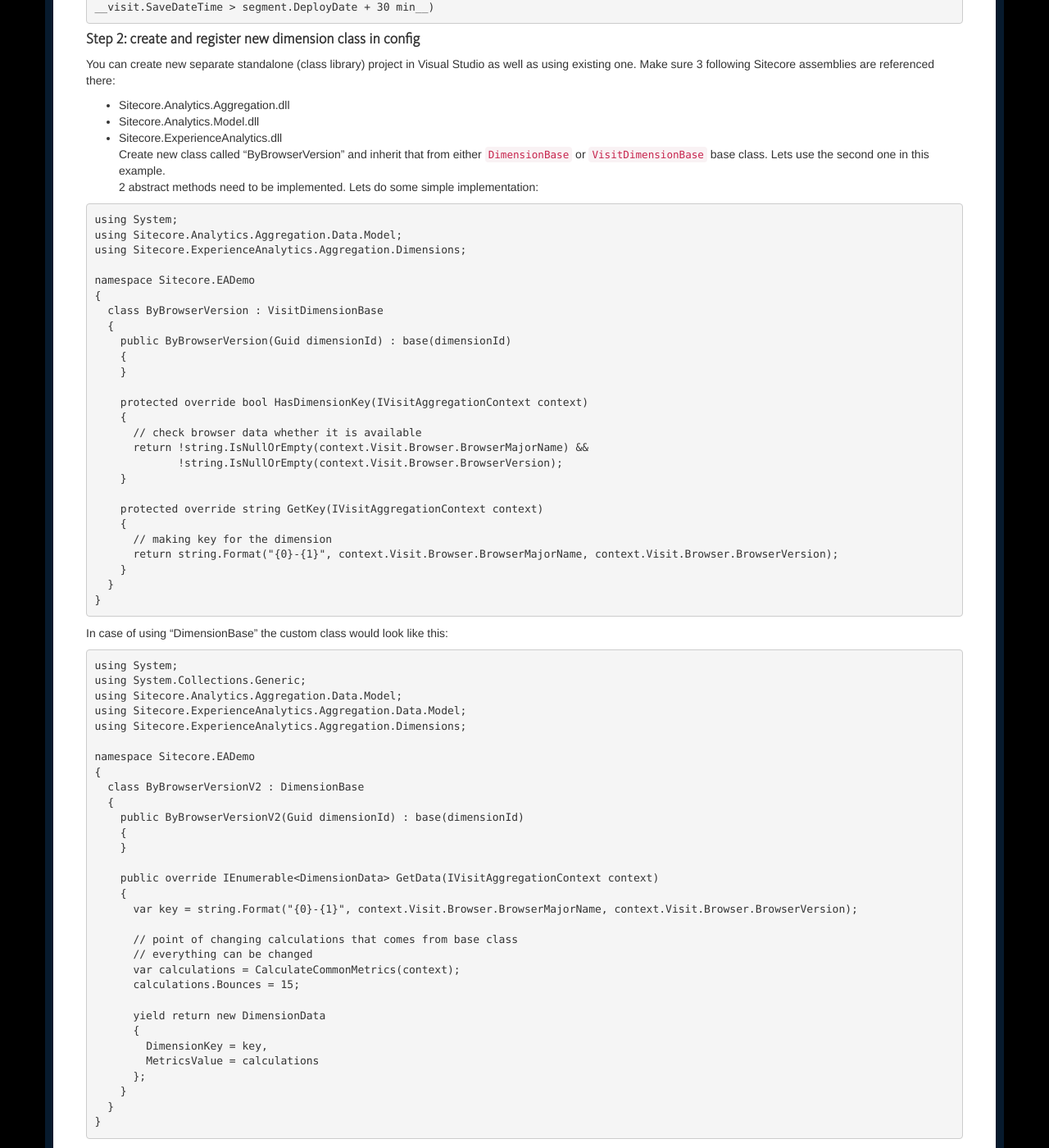
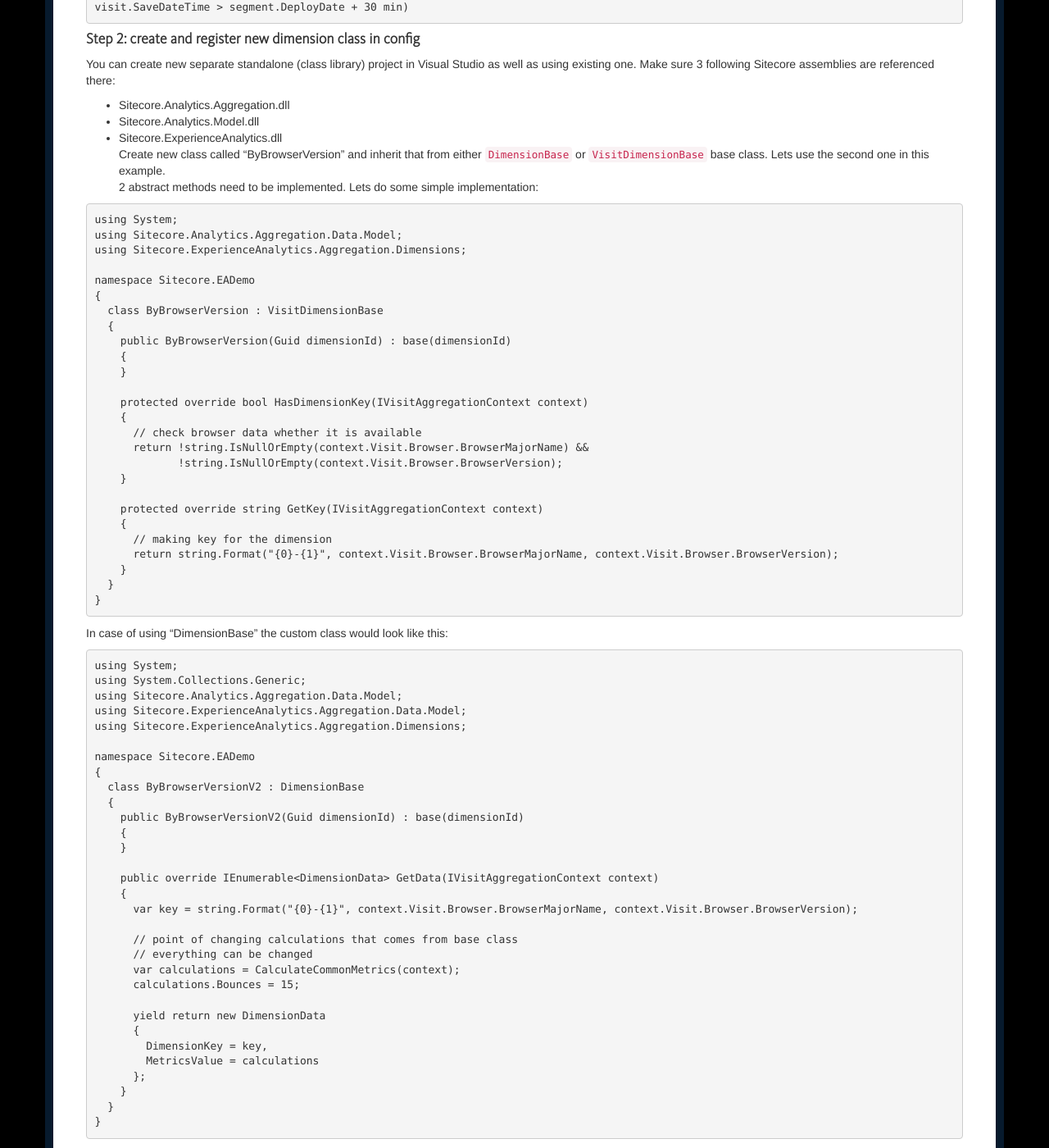
Before and after one commit to Sitecore-Community/docs, a Jekyll site: the page built from documentation/xDB/Extending Experience Analytics reports/index.md, in a window 1280 px wide and 1400 px high, scrolled down 2990 px. Shown: the whole window at 82% size. Built offline with Jekyll 4.4.1, drawn with Linux system fonts in a browser that asks for light colours; nearby versions of some CDN libraries; some of the changed text lies outside the part shown.

Commit message:
fixing code snippets

````diff
--- a/documentation/xDB/Extending Experience Analytics reports/index.md
+++ b/documentation/xDB/Extending Experience Analytics reports/index.md
@@ -25,7 +25,7 @@
 Update "DeployDate" field value of that record in DB to some older value (minimum 30 min. less) in order to make xDB processing data. The reason, visit will be processed by the segment if:
 
 ```
-__visit.SaveDateTime > segment.DeployDate + 30 min__)
+visit.SaveDateTime > segment.DeployDate + 30 min)
 ```
 
 #### Step 2: create and register new dimension class in config
@@ -37,7 +37,7 @@
 Create new class called "ByBrowserVersion" and inherit that from either `DimensionBase` or `VisitDimensionBase` base class. Lets use the second one in this example.
 2 abstract methods need to be implemented. Lets do some simple implementation:
 
-```
+```csharp
 using System;
 using Sitecore.Analytics.Aggregation.Data.Model;
 using Sitecore.ExperienceAnalytics.Aggregation.Dimensions;
@@ -68,7 +68,7 @@
 
 In case of using "DimensionBase" the custom class would look like this:
 
-```
+```csharp
 using System;
 using System.Collections.Generic;
 using Sitecore.Analytics.Aggregation.Data.Model;
@@ -117,7 +117,7 @@
 To check that it works, remove all data from Interaction table of Analytics DB in MongoDB and generate some Visits by visiting website from different browsers. (see some more [tips and tricks]({{ site.baseurl }}/documentation/xDB/How to refresh Reports) how to get data flushed to MongoDB quicker).
 Select data from `dbo.ReportDataView` view if reporting DB using following query:
 
-```
+```sql
 SELECT TOP 1000 [SegmentRecordId]
       ,[Visits]
       ,[Value]
````
